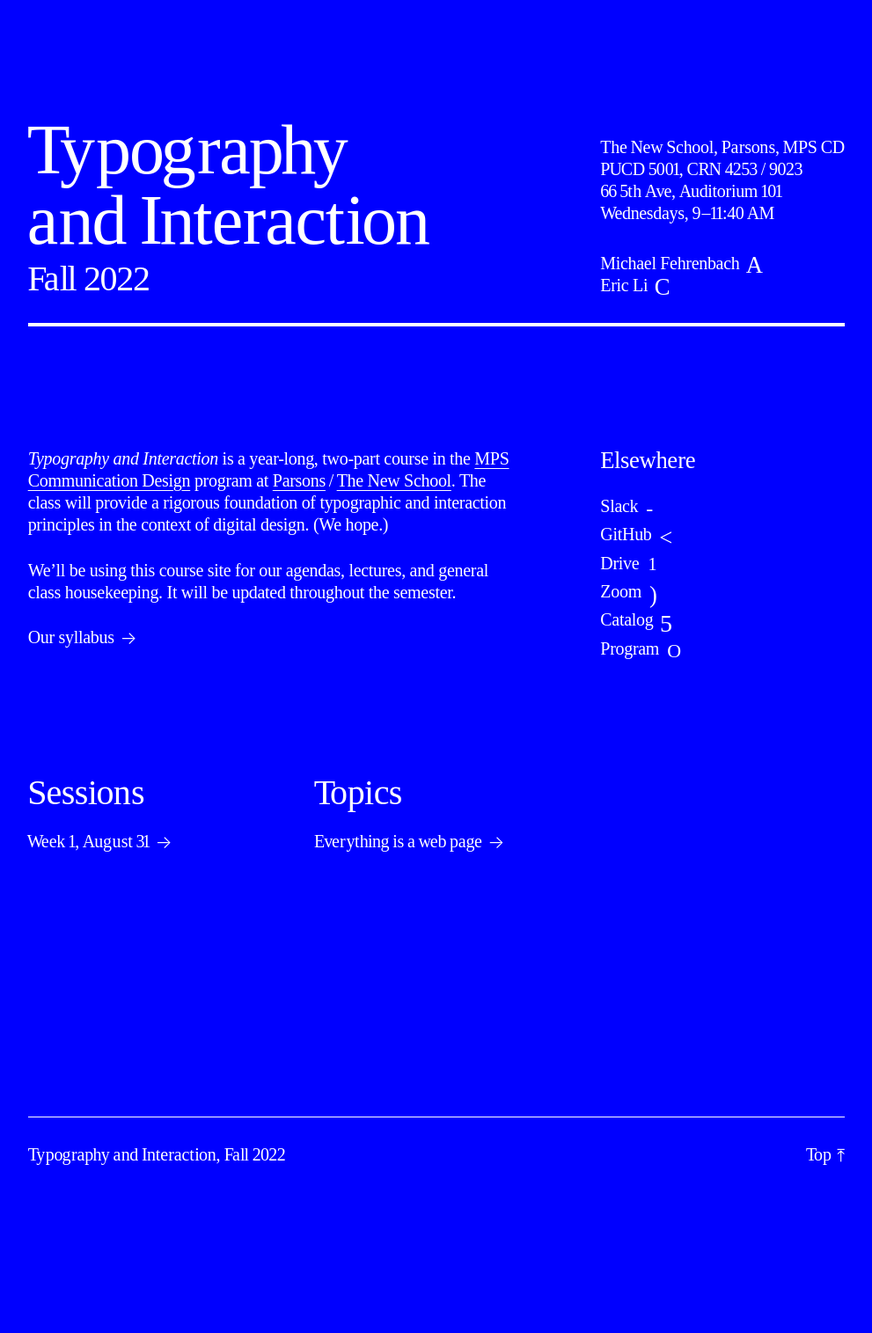
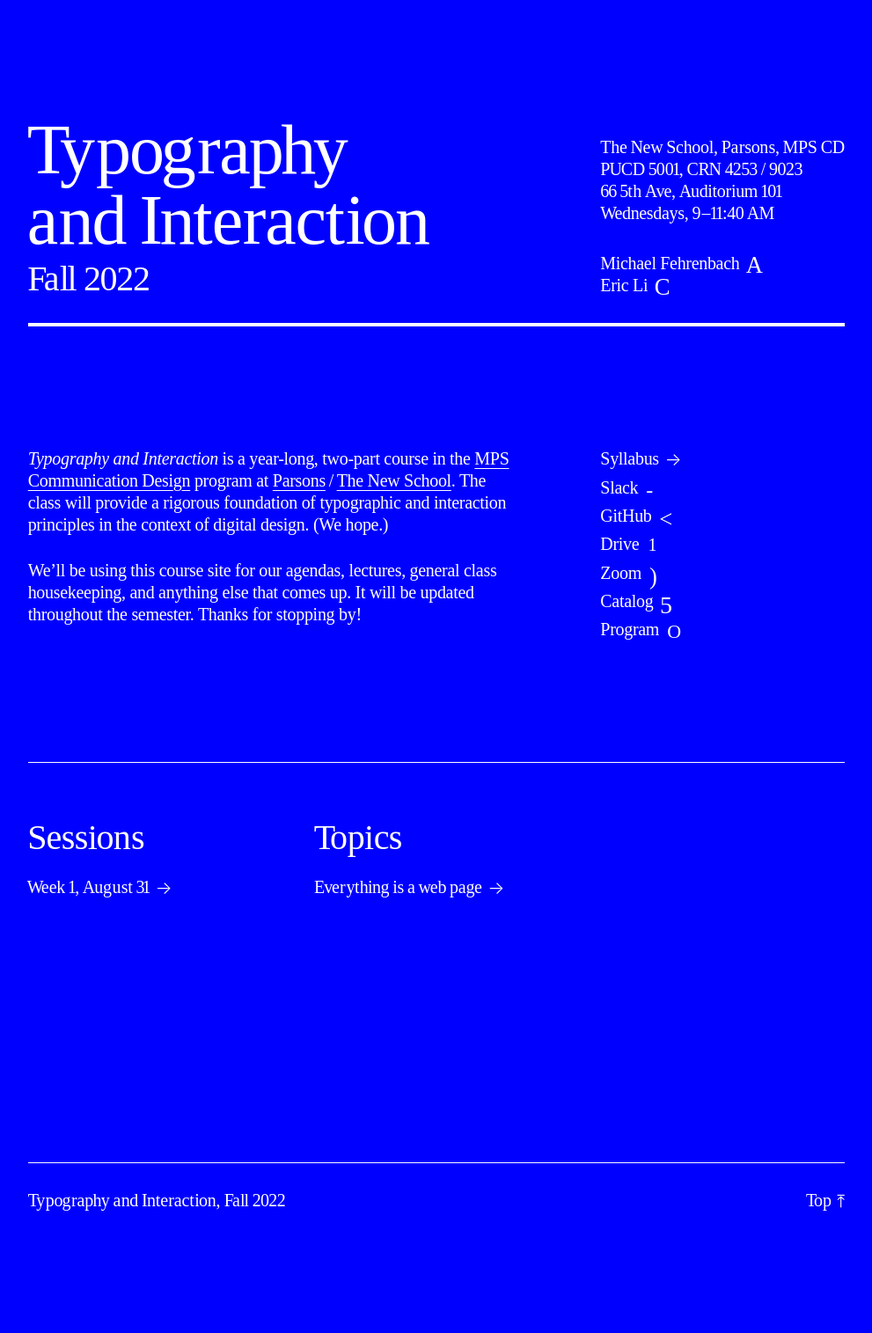
Before and after one commit to core-interaction/core-interaction.github.io, a Jekyll site: the page built from index.md, in a window 1280 px wide. Shown: the whole page at 88% size, without its empty margins (144-1135 px from the left). Built offline with Jekyll 4.4.1, drawn with Linux system fonts in a browser that asks for light colours; before the commit the page ends 1464 px from its top, so only the background shows below that.

Commit message:
Move syllabus to link list.

```diff
--- a/assets/styles/common.scss
+++ b/assets/styles/common.scss
@@ -381,10 +381,14 @@ body {
 		> main {
 			// Index indexes.
 			> nav {
-				column-gap: var(--margin);
-				display:    grid;
-				margin-top: calc(var(--margin--vertical) * 4);
-				row-gap:    calc(var(--margin--vertical) * 2);
+				border-top-color: var(--color);
+				border-top-style: solid;
+				border-top-width: var(--divider--width);
+				column-gap:       var(--margin);
+				display:          grid;
+				margin-top:       calc(var(--margin--vertical) * 4);
+				row-gap:          calc(var(--margin--vertical) * 2);
+				padding-top:      calc(var(--margin--vertical) * 2);
 
 				@include breakpoint(568) { grid-template-columns: repeat(3, minmax(0, 1fr)) }
 
--- a/index.md
+++ b/index.md
@@ -39,10 +41,7 @@ instructor:
 *Typography and Interaction* is a year-long, <nobr>two-part</nobr> course in the [MPS Communication Design](https://mpscd.parsons.edu) program at [Parsons](https://www.newschool.edu/parsons/)&thinsp;/&thinsp;[The New School](https://www.newschool.edu). The class will provide a rigorous foundation of typographic and interaction principles in the context of digital design. (We hope.)
 {: .left }
 
-{% include link_list.html heading="Elsewhere" rows=4 %}
+{% include link_list.html rows=3 %}
 
-We’ll be using this course site for our agendas, lectures, and general class housekeeping. It will be updated throughout the semester.
+We’ll be using this course site for our agendas, lectures, general class housekeeping, and anything else that comes up. It will be updated throughout the semester. Thanks for stopping by!
 {: .left }
-
-[Our syllabus](/syllabus)
-{: .link-only .left }
```
Also changed, not shown: other parts of index.md (+2 -0 lines).
